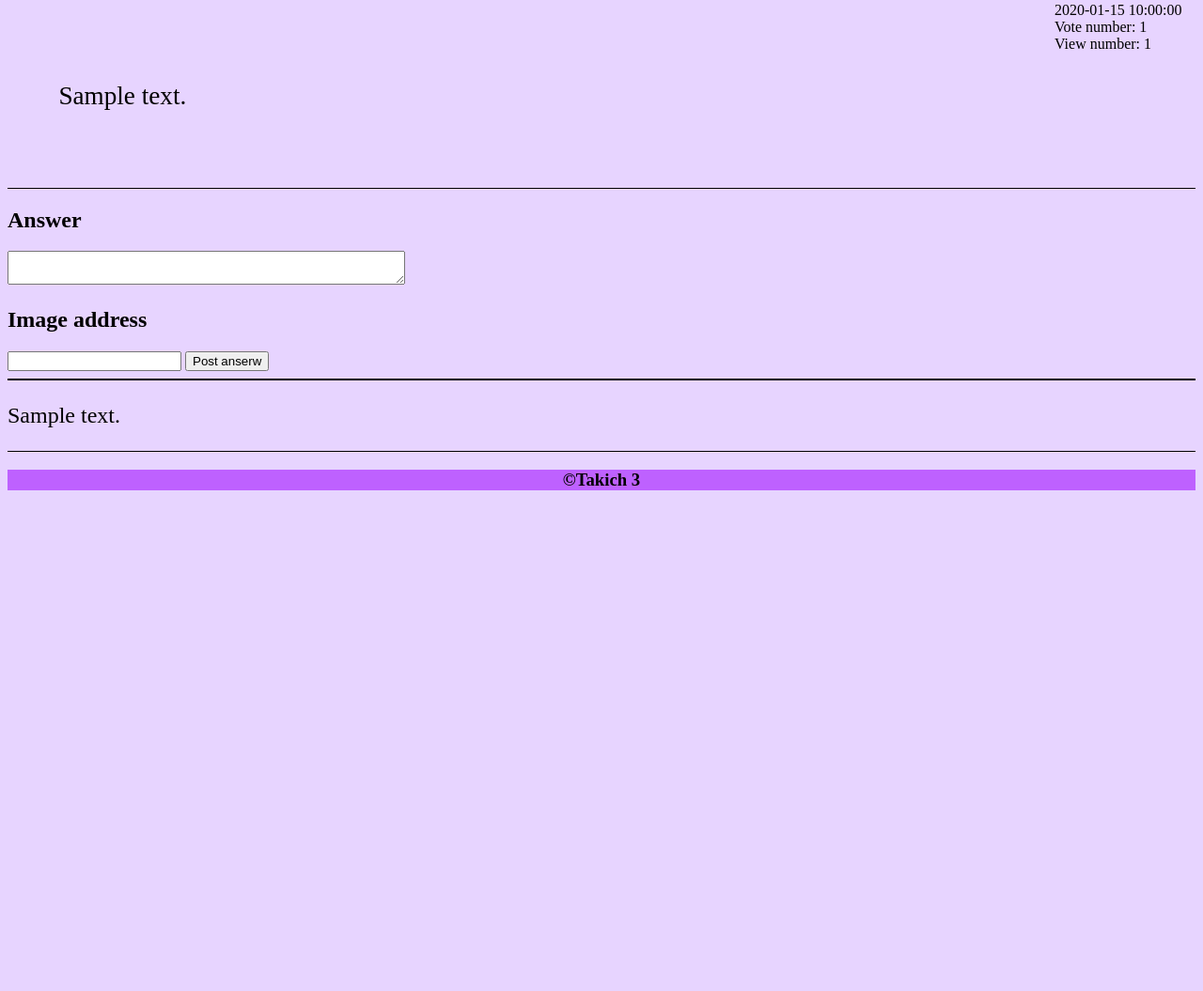
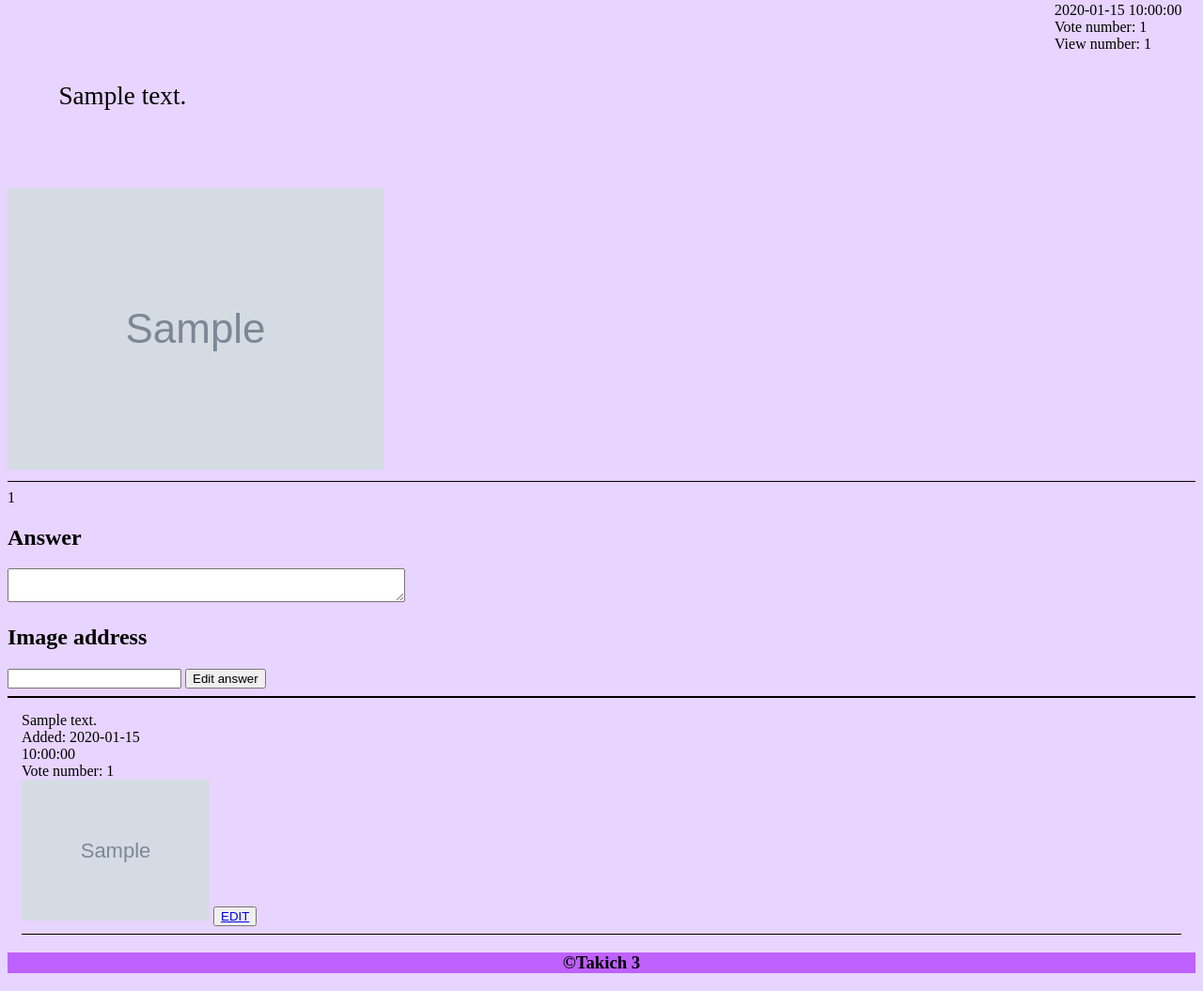
Before and after one commit to grzban/AskMate3, a Flask app: page /question/1?answer_id=1 in a window 1280 px wide. Shown: the part 211-1266 px from the top of the page at 94% size. Before the commit the page ends 733 px from the top, so only its background shows below. Run offline with Flask 2, Linux system fonts and the light colour scheme; grey boxes marked "Sample" are stand-in pictures; a database or web service that is not in the repository returns one stand-in record (values such as "Sample title"); some libraries are stand-ins or nearby versions.

Commit message:
Edit answer function added

```diff
--- a/logic.py
+++ b/logic.py
@@ -3,15 +3,18 @@ import database_common
 import util
 
 
-def make_answer(message, image, question_id):
+def make_answer(message, image, question_id, answer_id=None):
+    if answer_id is None:
+        id_ = generate_id(persistence.get_dicts_from_file("answer"))
+    else:
+        id_ = answer_id
     result = {
-        'id': generate_id(persistence.get_dicts_from_file("answer")),
+        'id': id_,
         'submission_time': util.decode_time_for_human(util.get_current_timestamp()),
         'vote_number': 0,
         'message': message,
         'question_id': question_id,
         'image': image,
-        'question_id': question_id
     }
     return result
 
@@ -121,6 +124,7 @@ def insert_table(cursor, table_name, columns, value):
                               columns=columns,
                               value=value))
 
+
 @database_common.connection_handler
 def search_table(cursor, search_word):
     cursor.execute("""
@@ -128,7 +132,6 @@ def search_table(cursor, search_word):
                     WHERE title LIKE '%{search_word}%';
                    """.format(search_word=search_word))
     return cursor.fetchall()
-
 
 
 # -------------------- SQL FUNCTIONS -----------------
@@ -151,36 +154,6 @@ def get_answers_to_question(cursor, question_id):
 
 
 @database_common.connection_handler
-def max_from(cursor, table_name, value):
-    cursor.execute("""
-                    SELECT * FROM {table_name}
-                    WHERE {value} = (SELECT MAX({value}) FROM {table_name});
-                   """.format(table_name=table_name, value=value))
-    return cursor.fetchall()
-
-
-@database_common.connection_handler
-def edit_question(cursor, dictionary):
-    cursor.execute("""
-                    UPDATE question
-                    SET submission_time = '{submission_time}',
-                        view_number = {view_number},
-                        vote_number = {vote_number},
-                        title = '{title}',
-                        message = '{message}',
-                        image = '{image}'
-                    WHERE id = {id};
-                   """.format(submission_time=util.decode_time_for_human(util.get_current_timestamp()),
-                              view_number=dictionary['view_number'],
-                              vote_number=dictionary['vote_number'],
-                              title=dictionary['title'],
-                              message=dictionary['message'],
-                              image=dictionary['image'],
-                              id=dictionary['id']
-                              ))
-
-
-@database_common.connection_handler
 def last_five_questions(cursor):
     cursor.execute("""
                     SELECT id, title, message FROM question
--- a/server.py
+++ b/server.py
@@ -44,21 +44,22 @@ def edit_question(question_id):
     return render_template('newQuestion.html', question=question[0])
 
 
-@app.route('/question/<question_id>')
-def show_question(question_id):
+@app.route('/question/<question_id>', methods=['POST', 'GET'])
+def show_question(question_id, answer_id=None):
+    answer_id = request.args.get("answer_id")
     question = logic.get_question(question_id)
-    anserws = logic.get_answers_to_question(question_id)
-
+    answers = logic.get_answers_to_question(question_id)
     return render_template('question.html',
                            question=question,
-                           anserws=anserws,
-                           question_id=question_id)
+                           answers=answers,
+                           question_id=question_id,
+                           answer_id=answer_id)
 
 
 @app.route('/data_handler', methods=['POST', 'GET'])
 def data_handler():
     if 'id' in request.form:
-        question = logic.edit_question(request.form)
+        question = persistence.edit_question(request.form)
     else:
         question = logic.make_question(request.form['title'],
                                        request.form['message'],
@@ -77,9 +78,20 @@ def post_answer(question_id):
     return redirect(url_for('show_question', question_id=question_id))
 
 
+@app.route('/question/<int:question_id>/edit-answer/<int:answer_id>', methods=['POST', 'GET'])
+def edit_answer(question_id, answer_id):
+    new_answer = logic.make_answer(request.form['message'],
+                                   request.form['image'],
+                                   question_id,
+                                   answer_id)
+    persistence.edit_answer(new_answer)
+    return redirect(url_for('show_question', question_id=question_id))
+
+
 @app.route('/tags')
 def tags():
     return render_template('tags.html')
+
 
 @app.route('/search', methods=['GET', 'POST'])
 def search():
--- a/static/style.css
+++ b/static/style.css
@@ -110,6 +110,30 @@ h2 * {
     font-size: 1.7em;
 }
 
-.anserws {
+/* IMG */
+
+.question_image {
+    max-width: 400px;
+    height: auto;
+}
+
+.answer_image {
+    max-width: 200px;
+    height: auto;
+}
+
+/* ANSWER */
+
+.answer {
+    margin: 15px;
+}
+
+.answer_message {
     font-size: 1.5em;
 }
+
+.answer_data {
+    align-items: flex-end;
+    display: flex;
+    width: 150px;
+}
--- a/templates/newQuestion.html
+++ b/templates/newQuestion.html
@@ -27,10 +27,6 @@
             <input type="text" name="image" class="input">
             <button type="submit">Ask</button>
             {% endif %}
-<<<<<<< HEAD
-=======
-
->>>>>>> 7372d268303157336041af12a109f5c6f04d48a6
         </form>
     </div>
 
--- a/templates/question.html
+++ b/templates/question.html
@@ -18,26 +18,54 @@
                 {{ question[0].message }}
             </p>
         </div>
+
+        <img src="{{ question[0].image }}" class="question_image">
+    </div>
+
+    <div class="add_answer">
         <hr size="1" color="black" />
+
         <div class="add_answer">
+            {% if answer_id %}
+            {{ answer_id }}
+            <form action="{{ url_for('edit_answer', question_id=question_id, answer_id=answer_id) }}" method="POST">
+                    <h2>Answer</h2>
+                    <textarea name="message" rows="2" cols="50" class="input"></textarea>
+                    <h2>Image address</h2>
+                    <input type="text" name="image" class="input">
+                    <button type="submit">Edit answer</button>
+            </form>
+            {% else %}
             <form action="{{ url_for('post_answer', question_id=question_id) }}" method="POST">
                     <h2>Answer</h2>
                     <textarea name="message" rows="2" cols="50" class="input"></textarea>
                     <h2>Image address</h2>
                     <input type="text" name="image" class="input">
-                <button type="submit">Post anserw</button>
+                    <button type="submit">Post answer</button>
             </form>
+            {% endif %}
+        </div>
+        <hr size="2" color="black"/>
     </div>
 
-        <hr size="2" color="black"/>
-
-
-        <div class="anserws">
-        {% for anserw in anserws %}
-            <p>{{ anserw.message }}</p>
-            <hr size="1" color="black" />
-        {% endfor %}
-        </div>
+    {% for answer in answers %}
+    {% set answer_id = answer.id %}
+        <div class="answer">
+            <div>
+                {{ answer.message }}
             </div>
 
+            <nav class="answer_data">
+                Added: {{ answer.submission_time}}
+                <br>
+                Vote number: {{ answer.vote_number}}
+            </nav>
+
+            <img src="{{ answer.image }}" class="answer_image">
+
+            <button><a href="{{ url_for('show_question', question_id=question_id, answer_id=answer_id) }}" >EDIT</a></button>
+
+            <hr size="1" color="black" />
+        </div>
+    {% endfor %}
 {% endblock %}
```
Also changed, not shown: persistence.py (+39 -0 lines). Lines whose indentation alone changed are shown as unchanged.
